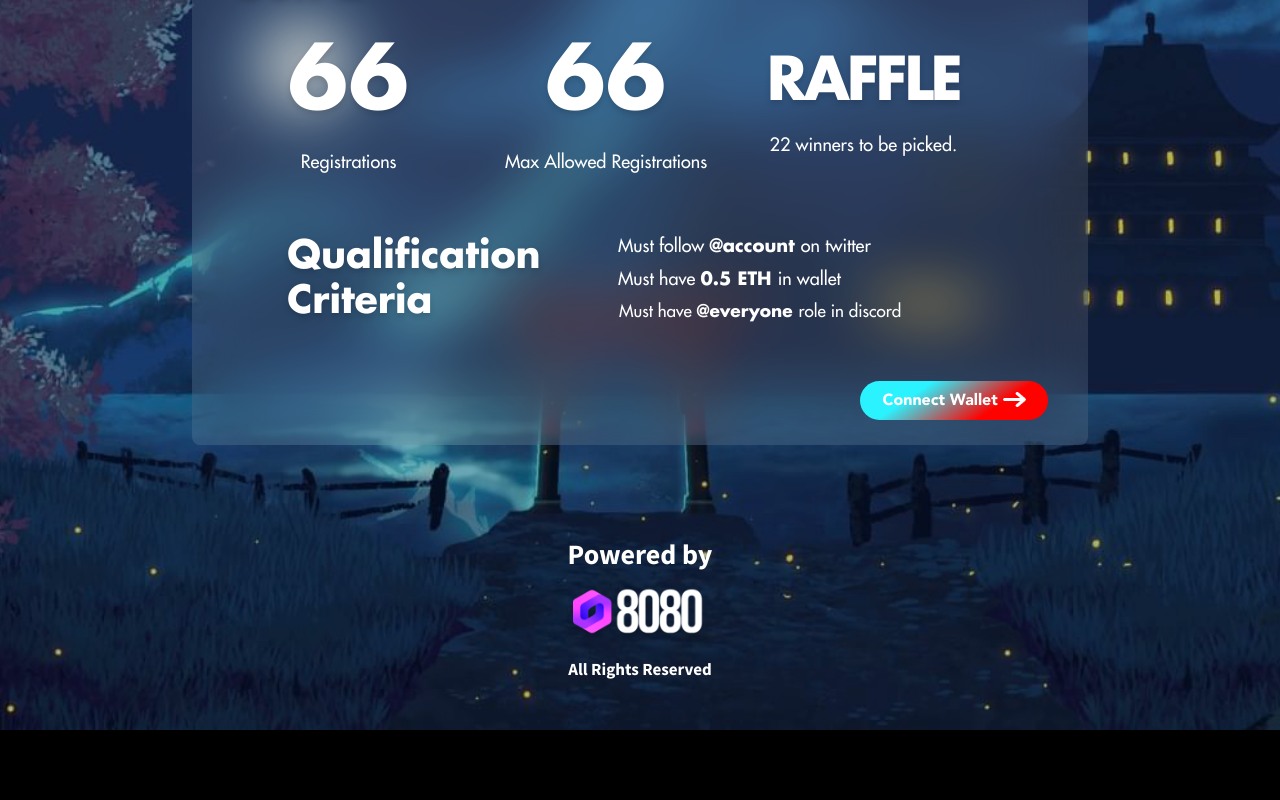
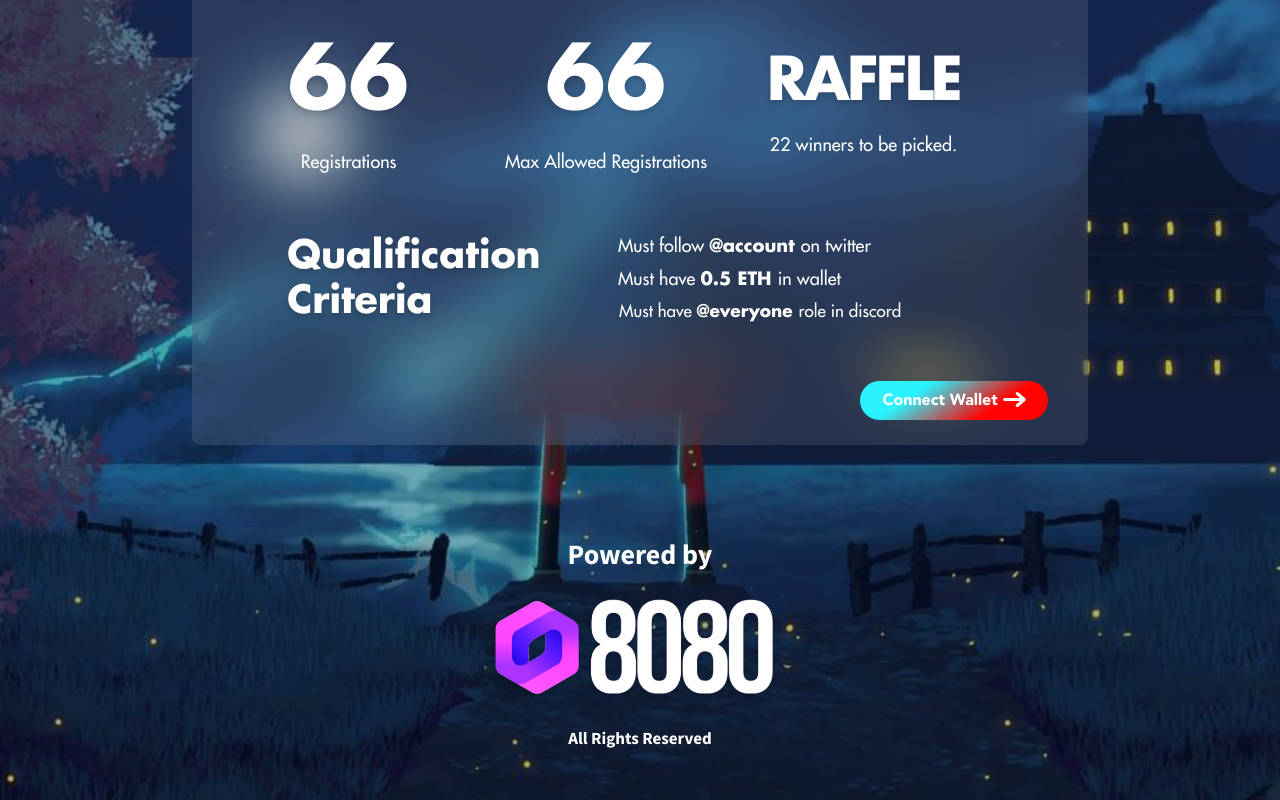
Before and after one commit to ascinate/8080-registration, a React (Create React App) app: page / in a window 1280 px wide. Shown: the part 1073-1873 px from the top of the page. Before the commit the page ends 1803 px from the top, so only its background shows below. Built offline with nearby package versions, Linux system fonts and the light colour scheme; a web font is replaced by a local one.

Commit message:
footer add

```diff
--- a/src/App.css
+++ b/src/App.css
@@ -721,6 +721,7 @@ backdrop-filter: blur(30px);
 .comon-sc-f .comon-btn-ree{
   width: 55%;
   display: inline-block;
+  font-weight: 500;
 }
 .comon-sc-f svg{
     width: 30px;
@@ -732,6 +733,12 @@ backdrop-filter: blur(30px);
   width: 30px;
   height: 30px;
   color: #fff !important;
+
+}
+.footer-lg{
+  width: 50%;
+  display: table;
+  margin: auto;
 
 }
 .comon-sc-v b{
```
Also changed, not shown: public/images/8080logo3.png, 1 other file (tests, documents, lock files or other folders).
